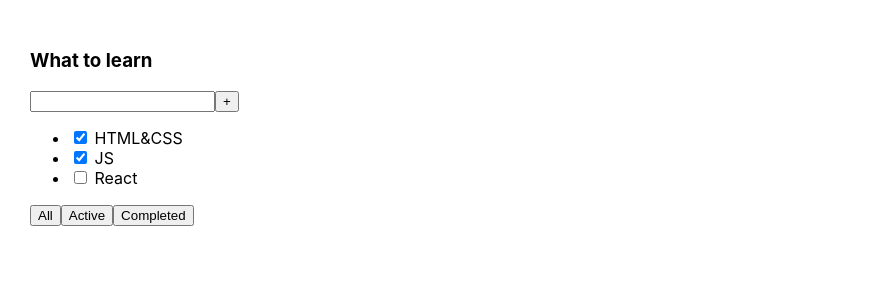
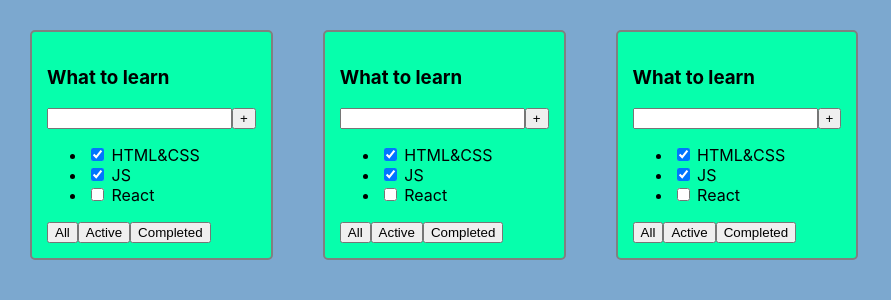
Before and after one commit to Tenebran/DayTrack-, a React (Create React App) app: page / in a window 1280 px wide. Shown: the top 300 px of the page, without its empty margins (0-891 px from the left). Built offline with nearby package versions, Linux system fonts and the light colour scheme.

Commit message:
create Todolist component

```diff
--- a/package.json
+++ b/package.json
@@ -13,6 +13,7 @@
     "react": "^18.3.1",
     "react-dom": "^18.3.1",
     "react-scripts": "5.0.1",
+    "sass": "^1.80.5",
     "typescript": "^4.9.5",
     "web-vitals": "^2.1.4"
   },
--- a/src/App.css
+++ /dev/null
@@ -1,8 +0,0 @@
-.App {
-  padding: 30px;
-  display: flex;
-}
-
-.App > div {
-  margin-right: 50px;
-}
--- /dev/null
+++ b/src/App.scss
@@ -0,0 +1,18 @@
+.App {
+  padding: 30px;
+  display: flex;
+  background-color: rgb(124, 168, 207);
+  height: 100vh;
+}
+
+.App > div {
+  margin-right: 50px;
+}
+
+.todolist {
+  border: 2px solid gray;
+  background-color: rgb(6, 255, 172);
+  border-radius: 5px;
+  padding: 15px;
+  height: max-content;
+}
--- a/src/App.tsx
+++ b/src/App.tsx
@@ -1,28 +1,15 @@
 import React from 'react';
-import './App.css';
+import './App.scss';
+import { TodoList } from './TodoList';
 
 function App() {
-    return (
-        <div className="App">
-            <div>
-                <h3>What to learn</h3>
-                <div>
-                    <input/>
-                    <button>+</button>
-                </div>
-                <ul>
-                    <li><input type="checkbox" checked={true}/> <span>HTML&CSS</span></li>
-                    <li><input type="checkbox" checked={true}/> <span>JS</span></li>
-                    <li><input type="checkbox" checked={false}/> <span>React</span></li>
-                </ul>
-                <div>
-                    <button>All</button>
-                    <button>Active</button>
-                    <button>Completed</button>
-                </div>
-            </div>
-        </div>
-    );
+  return (
+    <div className="App">
+      <TodoList />
+      <TodoList />
+      <TodoList />
+    </div>
+  );
 }
 
 export default App;
--- /dev/null
+++ b/src/TodoList.tsx
@@ -0,0 +1,29 @@
+import React from 'react';
+
+export const TodoList = () => {
+  return (
+    <div className="todolist">
+      <h3>What to learn</h3>
+      <div>
+        <input />
+        <button>+</button>
+      </div>
+      <ul>
+        <li>
+          <input type="checkbox" checked={true} /> <span>HTML&CSS</span>
+        </li>
+        <li>
+          <input type="checkbox" checked={true} /> <span>JS</span>
+        </li>
+        <li>
+          <input type="checkbox" checked={false} /> <span>React</span>
+        </li>
+      </ul>
+      <div>
+        <button>All</button>
+        <button>Active</button>
+        <button>Completed</button>
+      </div>
+    </div>
+  );
+};
--- a/src/index.tsx
+++ b/src/index.tsx
@@ -1,6 +1,6 @@
 import React from 'react';
 import ReactDOM from 'react-dom/client';
-import './index.css';
+import './index.scss';
 import App from './App';
 
 const root = ReactDOM.createRoot(document.getElementById('root') as HTMLElement);
```
Also changed, not shown: src/index.scss (renamed from src/index.css), 1 other file (tests, documents, lock files or other folders).
